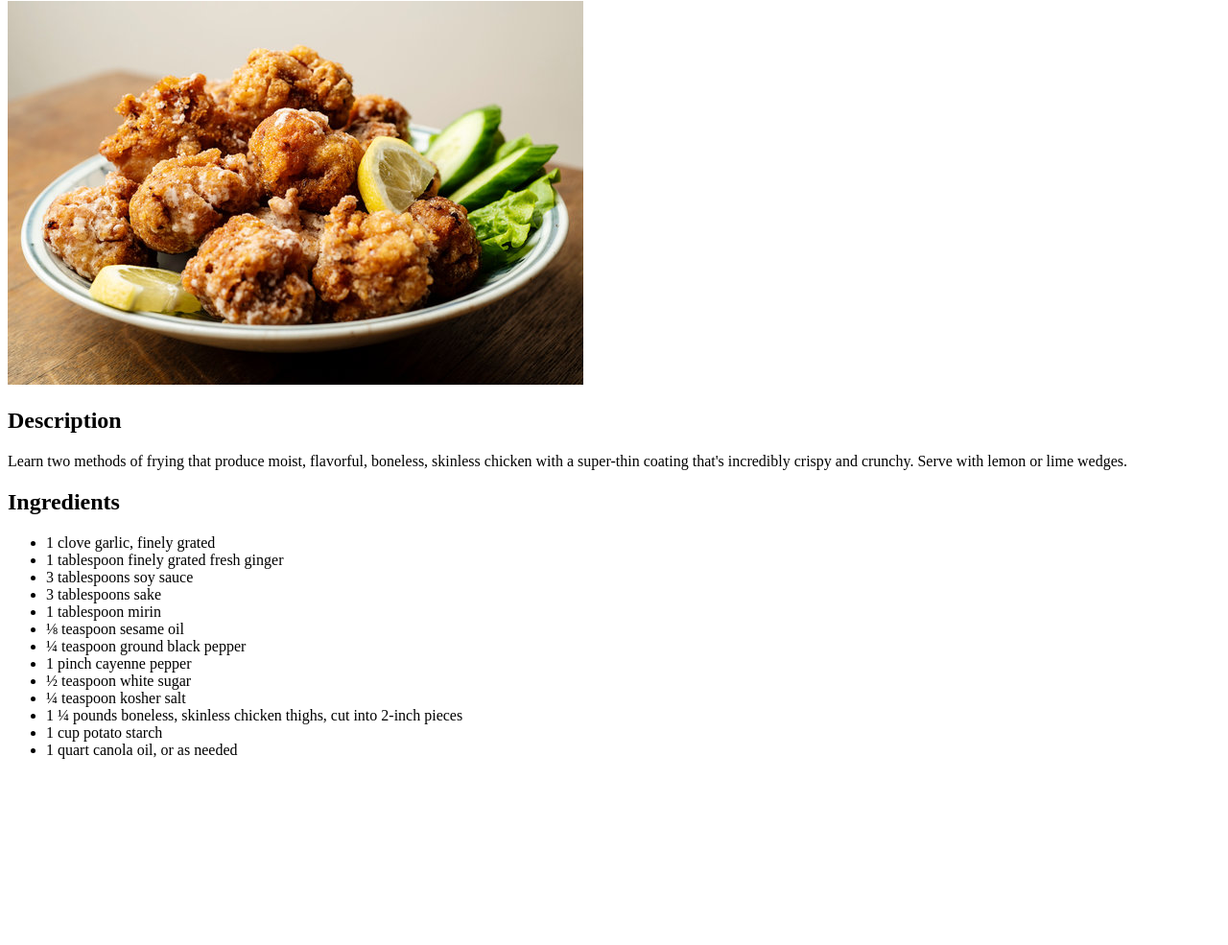
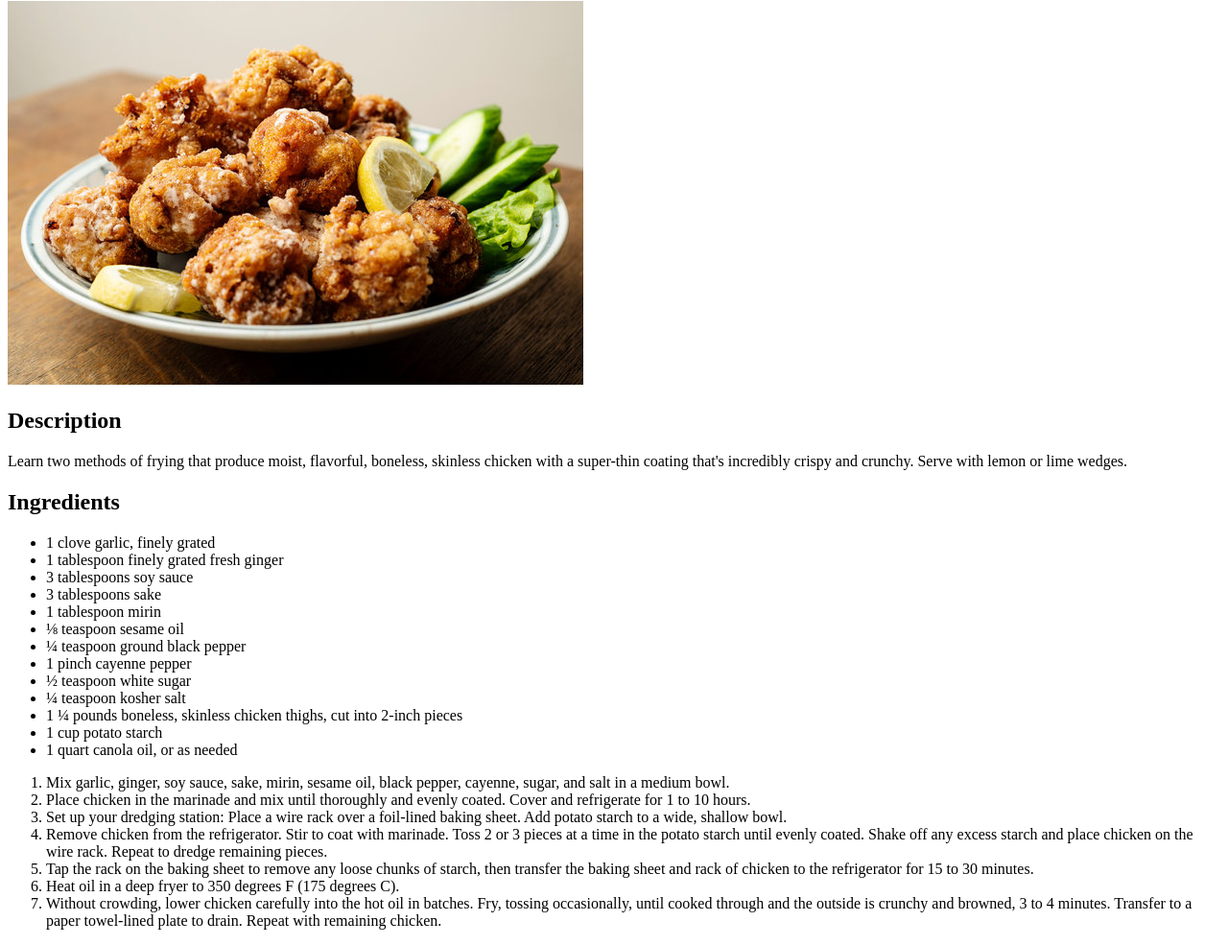
Before and after one commit to jeffreyc31/odin-recipes, a plain HTML site: page recipes/karaage.html in a window 1280 px wide. Shown: the part 79-1064 px from the top of the page at 96% size. Before the commit the page ends 886 px from the top, so only its background shows below. Drawn offline with Linux system fonts and the light colour scheme.

Commit message:
Add ordered list of recipe steps

```diff
--- a/recipes/karaage.html
+++ b/recipes/karaage.html
@@ -27,5 +27,14 @@
         <li>1 cup potato starch</li>
         <li>1 quart canola oil, or as needed</li>
     </ul>
+    <ol>
+        <li>Mix garlic, ginger, soy sauce, sake, mirin, sesame oil, black pepper, cayenne, sugar, and salt in a medium bowl.</li>
+        <li>Place chicken in the marinade and mix until thoroughly and evenly coated. Cover and refrigerate for 1 to 10 hours.</li>
+        <li>Set up your dredging station: Place a wire rack over a foil-lined baking sheet. Add potato starch to a wide, shallow bowl.</li>
+        <li>Remove chicken from the refrigerator. Stir to coat with marinade. Toss 2 or 3 pieces at a time in the potato starch until evenly coated. Shake off any excess starch and place chicken on the wire rack. Repeat to dredge remaining pieces.</li>
+        <li>Tap the rack on the baking sheet to remove any loose chunks of starch, then transfer the baking sheet and rack of chicken to the refrigerator for 15 to 30 minutes.</li>
+        <li>Heat oil in a deep fryer to 350 degrees F (175 degrees C).</li>
+        <li>Without crowding, lower chicken carefully into the hot oil in batches. Fry, tossing occasionally, until cooked through and the outside is crunchy and browned, 3 to 4 minutes. Transfer to a paper towel-lined plate to drain. Repeat with remaining chicken.</li>
+    </ol>
 </body>
 </html>
```
